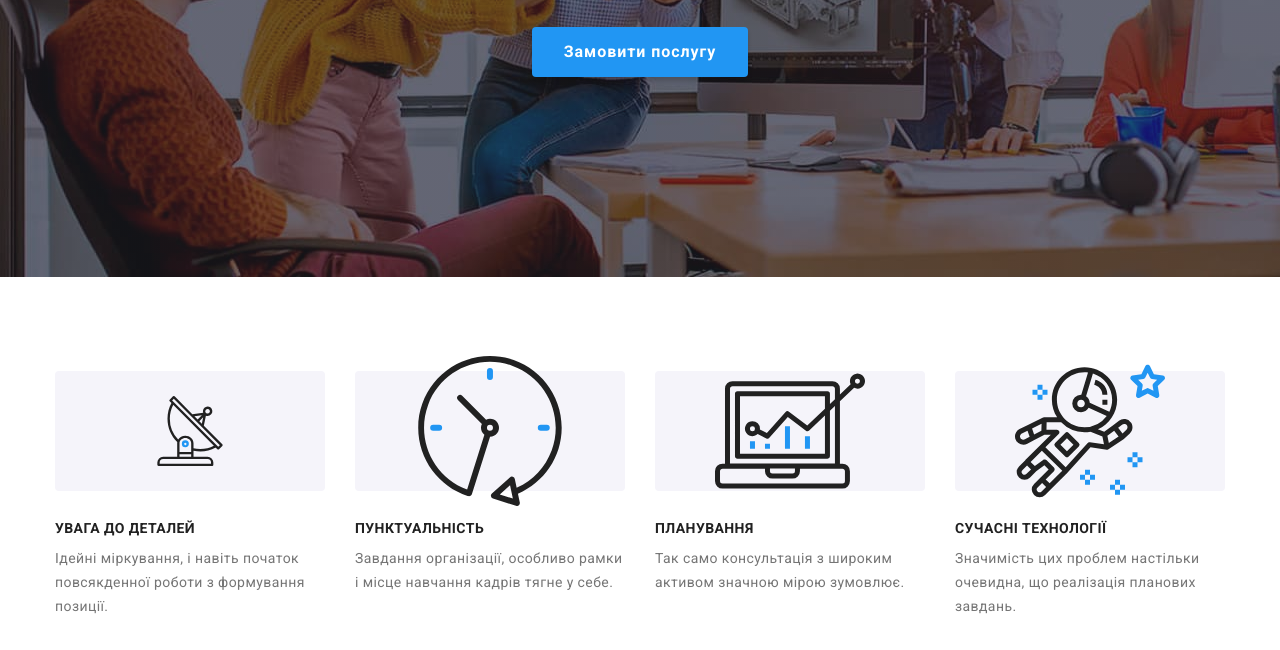
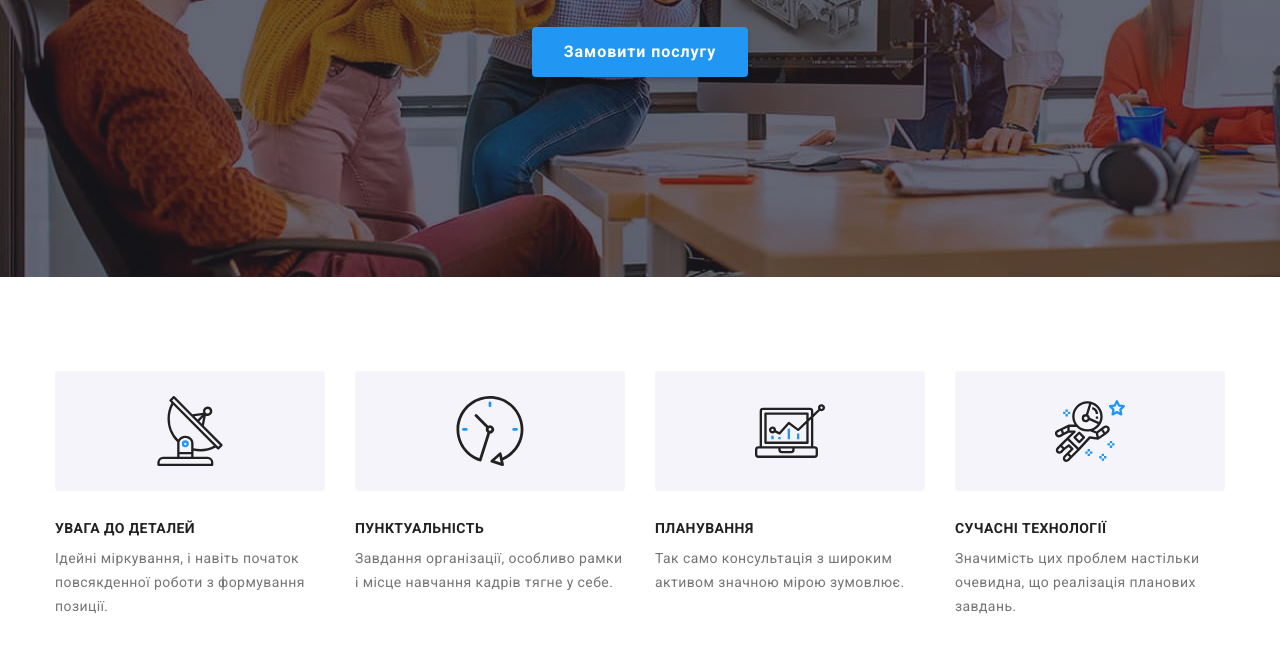
Before and after one commit to SiracencoSerghei/goit-markup-hw-05, a plain HTML site: page index.html in a window 1280 px wide. Shown: the part 404-1054 px from the top of the page. Drawn offline with nearby package versions, Linux system fonts and the light colour scheme.

Commit message:
changes by validator

```diff
--- a/css/style.css
+++ b/css/style.css
@@ -445,6 +445,10 @@ button {
   width: 270px;
   height: 120px;
 }
+.icon-featers .icon {
+  width: 70px;
+  height: 70px;
+}
 
 /* WE-DO SECTION */
 
```
